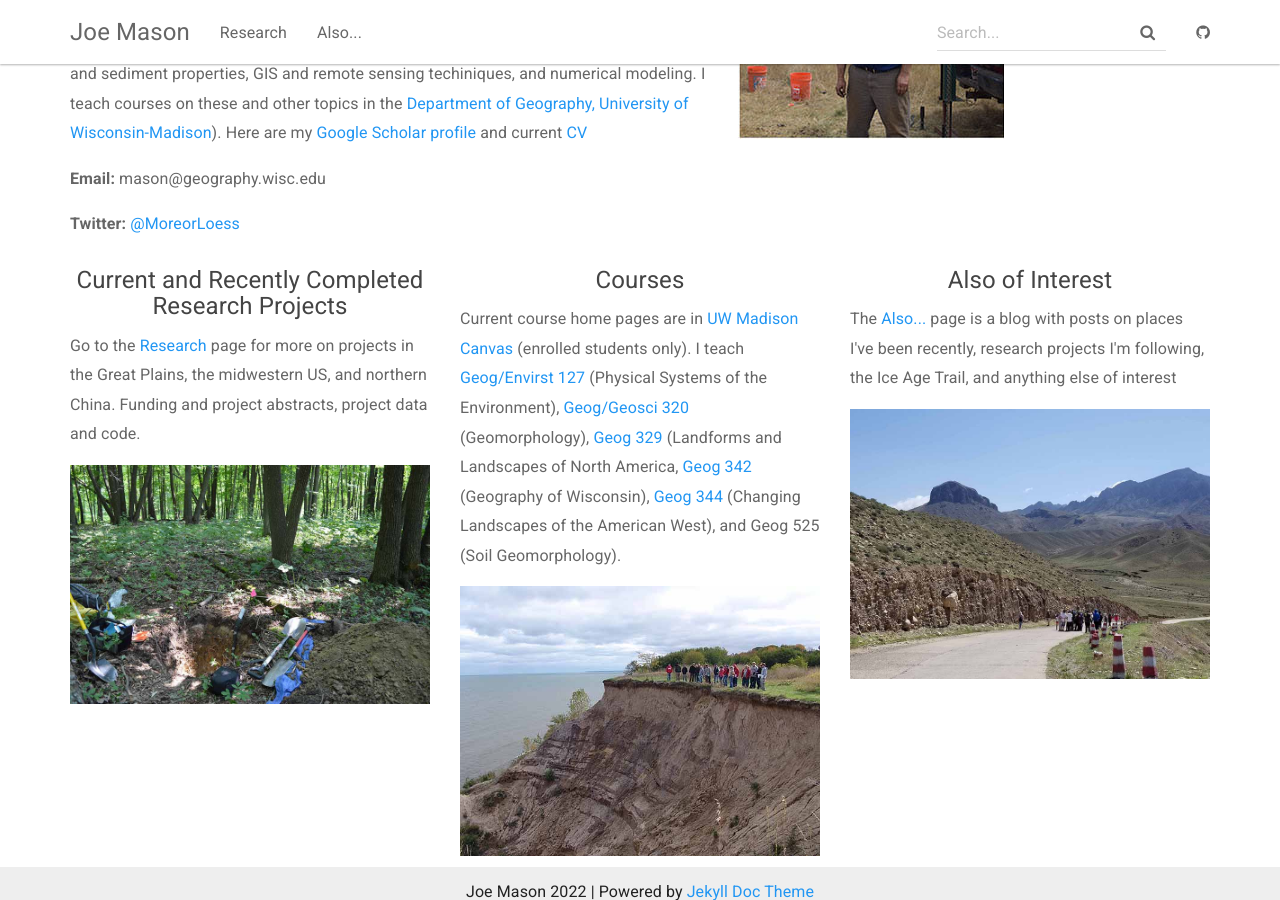
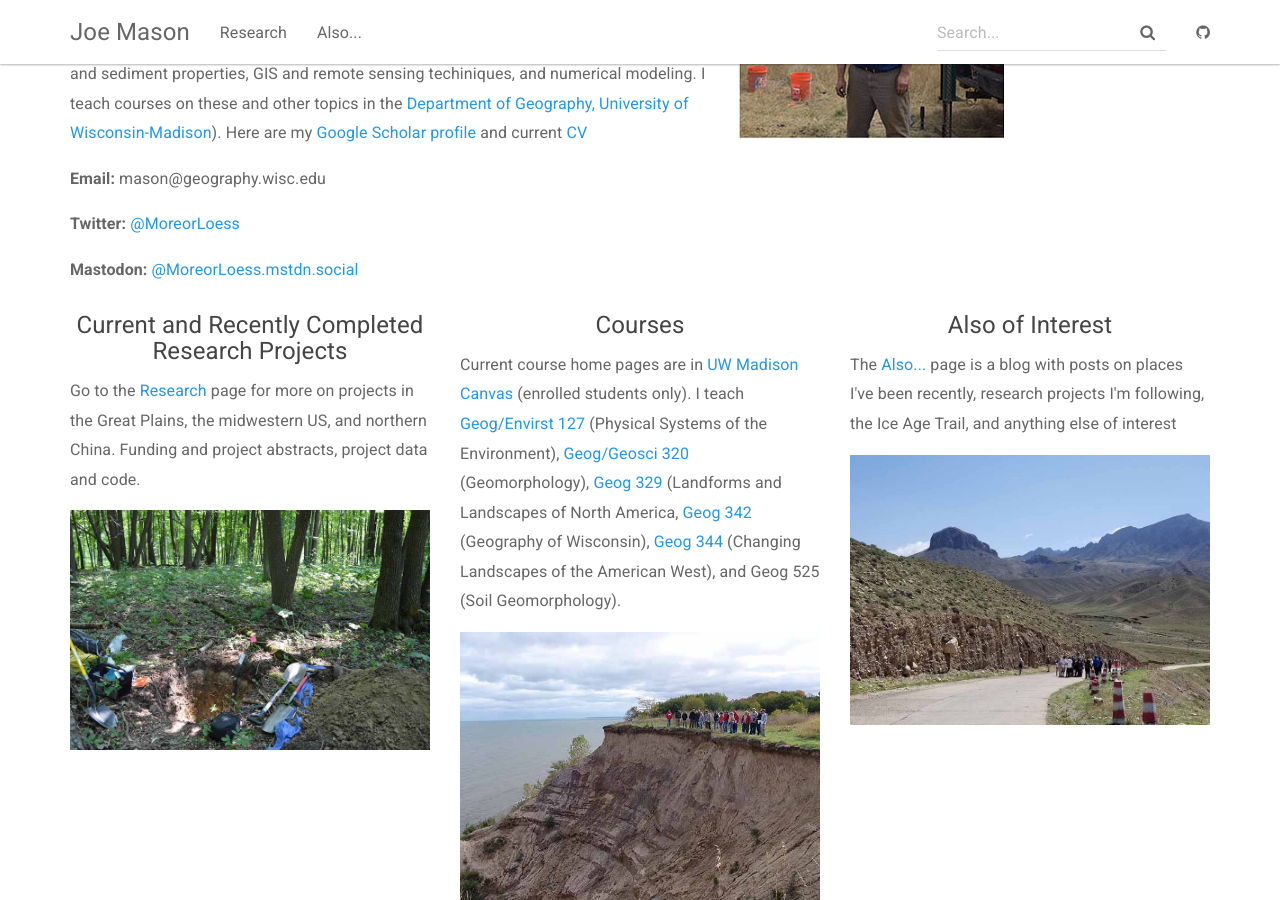
Before and after one commit to Joseph-A-Mason/Joseph-A-Mason.github.io, a Jekyll site: the page built from index.html, in a window 1280 px wide and 900 px high, scrolled down 548 px. Built offline with Jekyll 4.4.1, drawn with Linux system fonts in a browser that asks for light colours; part of the change alters nothing that is shown.

Commit message:
Update CV and add Mastodon link

```diff
--- a/index.html
+++ b/index.html
@@ -15,7 +15,7 @@ layout: default
     <div class="row">
     	<div class="col-lg-7">
             <h4>Research and Teaching:</h4>
-              <p>With my students and collaborators, I study loess (windblown dust), sand dunes, and soils, to understand how landscapes of the Great Plains, the Midwestern US, and northern China have evolved and responded to past environmental change. By understanding how landscapes and soils have changed in the past, and the processes involved, we can understand and predict their present and future response to rapidly changing climate and human impacts. Our methods include extensive field research, lab investigations of soil and sediment properties, GIS and remote sensing techiniques, and numerical modeling. I teach courses on these and other topics in the <a href="https://geography.wisc.edu/" target="_blank">Department of Geography, University of Wisconsin-Madison</a>). Here are my <a href="https://scholar.google.com/citations?user=2C-DnEMAAAAJ&hl=en&oi=ao" target="_blank">Google Scholar profile</a> and current <a href="{{ "/assets/img/J_Mason_CV_10_15_21.pdf" | relative_url }}" target="_blank">CV</a></p>
+              <p>With my students and collaborators, I study loess (windblown dust), sand dunes, and soils, to understand how landscapes of the Great Plains, the Midwestern US, and northern China have evolved and responded to past environmental change. By understanding how landscapes and soils have changed in the past, and the processes involved, we can understand and predict their present and future response to rapidly changing climate and human impacts. Our methods include extensive field research, lab investigations of soil and sediment properties, GIS and remote sensing techiniques, and numerical modeling. I teach courses on these and other topics in the <a href="https://geography.wisc.edu/" target="_blank">Department of Geography, University of Wisconsin-Madison</a>). Here are my <a href="https://scholar.google.com/citations?user=2C-DnEMAAAAJ&hl=en&oi=ao" target="_blank">Google Scholar profile</a> and current <a href="{{ "/assets/img/J_Mason_CV_11_1_22.pdf" | relative_url }}" target="_blank">CV</a></p>
      	</div>
 	<div class="col">
 		<p><br></p>
@@ -26,6 +26,7 @@ layout: default
 	<div class="col-sm-4">
 		<p><strong>Email:</strong> mason@geography.wisc.edu</p>
 		<p><strong>Twitter:</strong> <a href="https://twitter.com/MoreorLoess" target="_blank">@MoreorLoess</a>
+        <p><strong>Mastodon:</strong> <a rel="me" href="https://mstdn.social/@MoreorLoess">@MoreorLoess.mstdn.social</a>
 	</div>
     </div>
     <div class="row">
```
Also changed, not shown: 4 other files.
